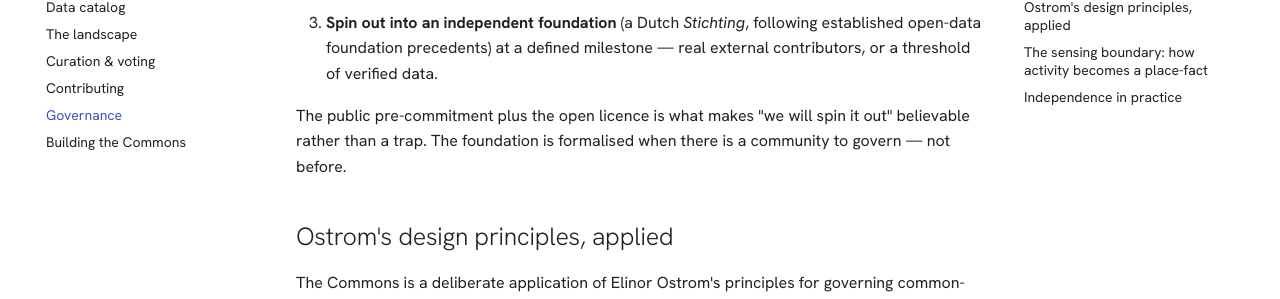
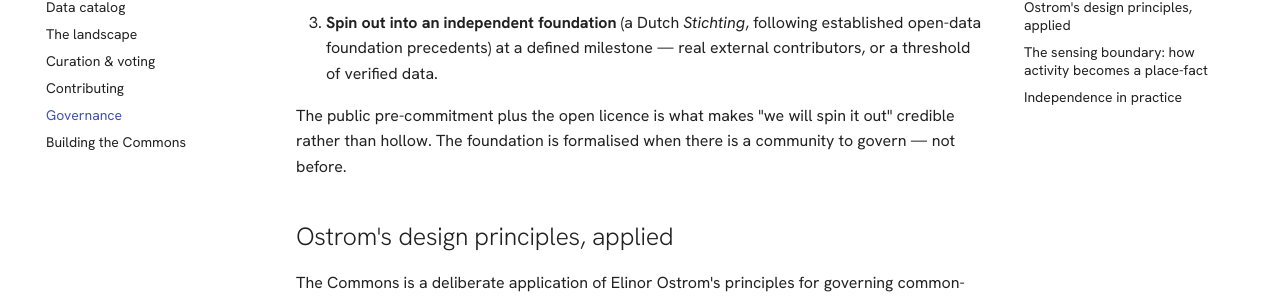
Before and after one commit to cycling-commons/cycling-commons, an MkDocs documentation site: the page built from wiki/governance.md, in a window 1280 px wide and 900 px high, scrolled down 812 px. Shown: the part 155-454 px from the top of the window. Built offline with MkDocs 1.6.1 and Material for MkDocs 9.7.7, drawn with Linux system fonts in a browser that asks for light colours; some web fonts are replaced; comment, search, counter and statistics services are not loaded.

Commit message:
docs(governance): soften 'believable rather than a trap' → 'credible rather than hollow'

```diff
--- a/wiki/governance.md
+++ b/wiki/governance.md
@@ -34,8 +34,8 @@ start:
    open-data foundation precedents) at a defined milestone — real external contributors, or a
    threshold of verified data.
 
-The public pre-commitment plus the open licence is what makes "we will spin it out" believable rather
-than a trap. The foundation is formalised when there is a community to govern — not before.
+The public pre-commitment plus the open licence is what makes "we will spin it out" credible rather
+than hollow. The foundation is formalised when there is a community to govern — not before.
 
 ## Ostrom's design principles, applied
 
```
